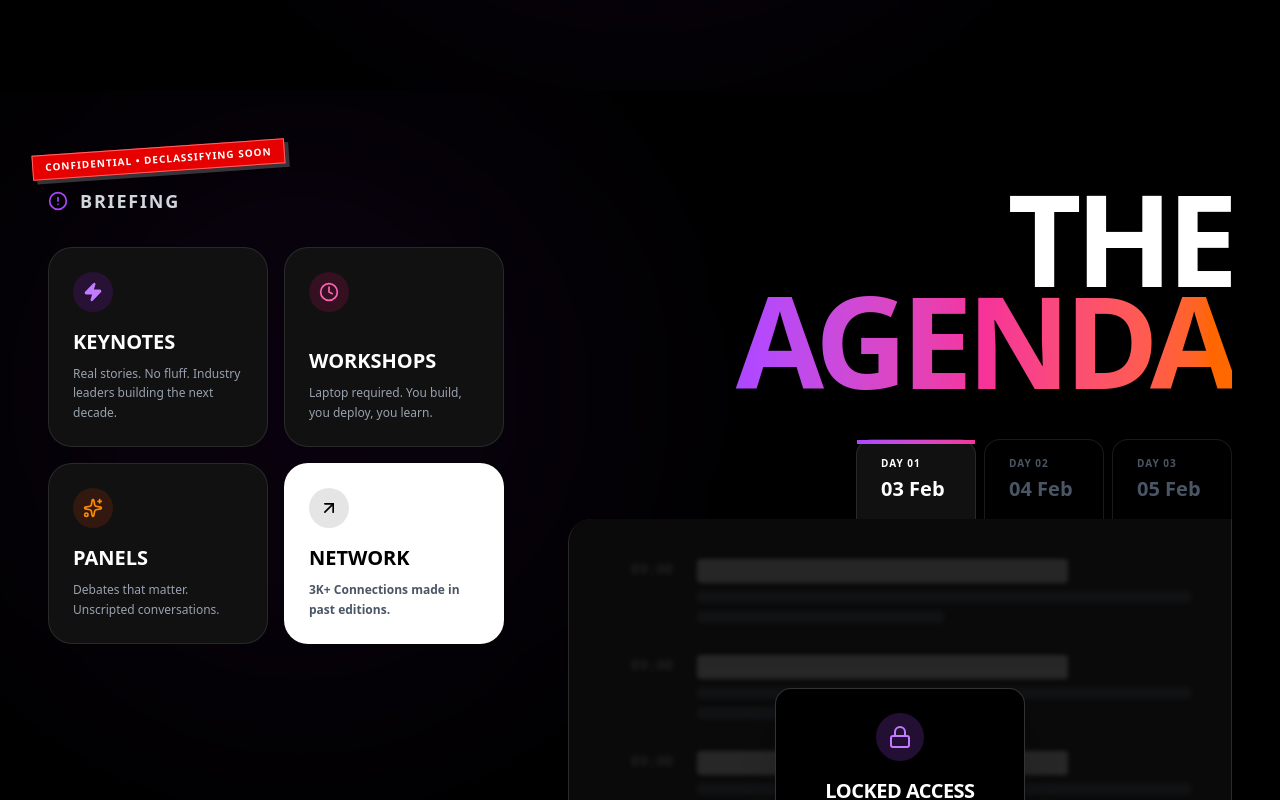
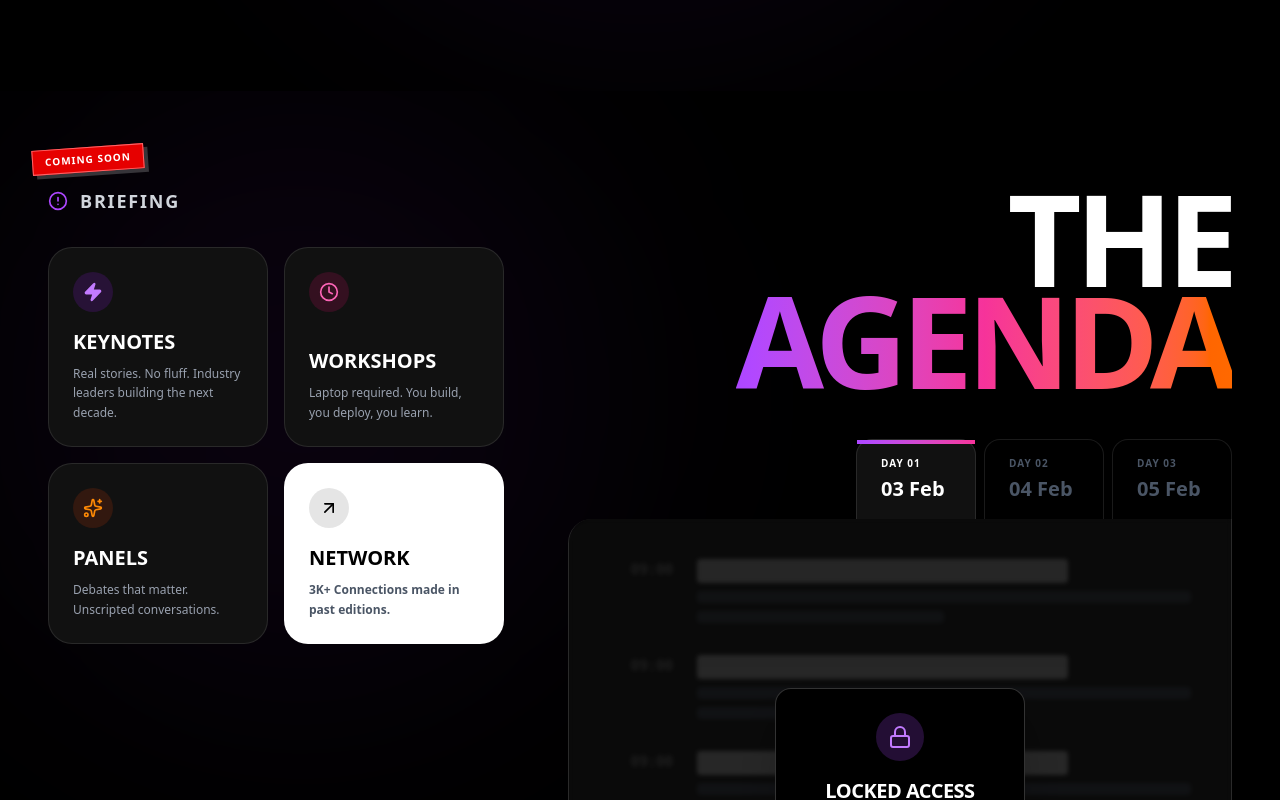
Before and after one commit to dhruval30/udhgam2.0, a React (Vite) app: page / in a window 1280 px wide. Shown: the part 1620-2420 px from the top of the page. Built offline with nearby package versions, Linux system fonts and the light colour scheme; no server answers.

Commit message:
minor ui fixes

```diff
--- a/src/components/AgendaSection.jsx
+++ b/src/components/AgendaSection.jsx
@@ -20,7 +20,7 @@ const AgendaSection = () => {
           <div className="lg:col-span-5 flex flex-col gap-6 order-2 lg:order-1 relative">
 
              <div className="absolute -top-10 left-0 md:-left-4 rotate-[-4deg] bg-[#E60000] text-white text-[10px] font-bold px-3 py-1 uppercase tracking-widest border border-red-400 shadow-[4px_4px_0px_rgba(255,255,255,0.2)] z-20 hidden lg:block">
-                Confidential • Declassifying Soon
+                Coming Soon
              </div>
 
              <div className="flex items-center gap-3 mb-2 pt-4 lg:pt-0">
--- a/src/components/PartnerSection.jsx
+++ b/src/components/PartnerSection.jsx
@@ -12,10 +12,10 @@ const PartnerSection = () => {
         <div className="grid grid-cols-1 lg:grid-cols-12 gap-8 lg:gap-16 items-center">
           <div className="lg:col-span-7">
             <h2 className="text-7xl md:text-9xl font-black uppercase tracking-tighter leading-[0.8]">
-              Fuel The
+              Be A
               <br/>
               <span className="text-transparent bg-clip-text bg-linear-to-r from-purple-500 via-pink-500 to-orange-500">
-                Movement
+              Partner
               </span>
             </h2>
             <p className="max-w-2xl text-lg md:text-xl text-gray-400 mt-8 font-medium">
```
Also changed, not shown: 1 other file (tests, documents, lock files or other folders).
